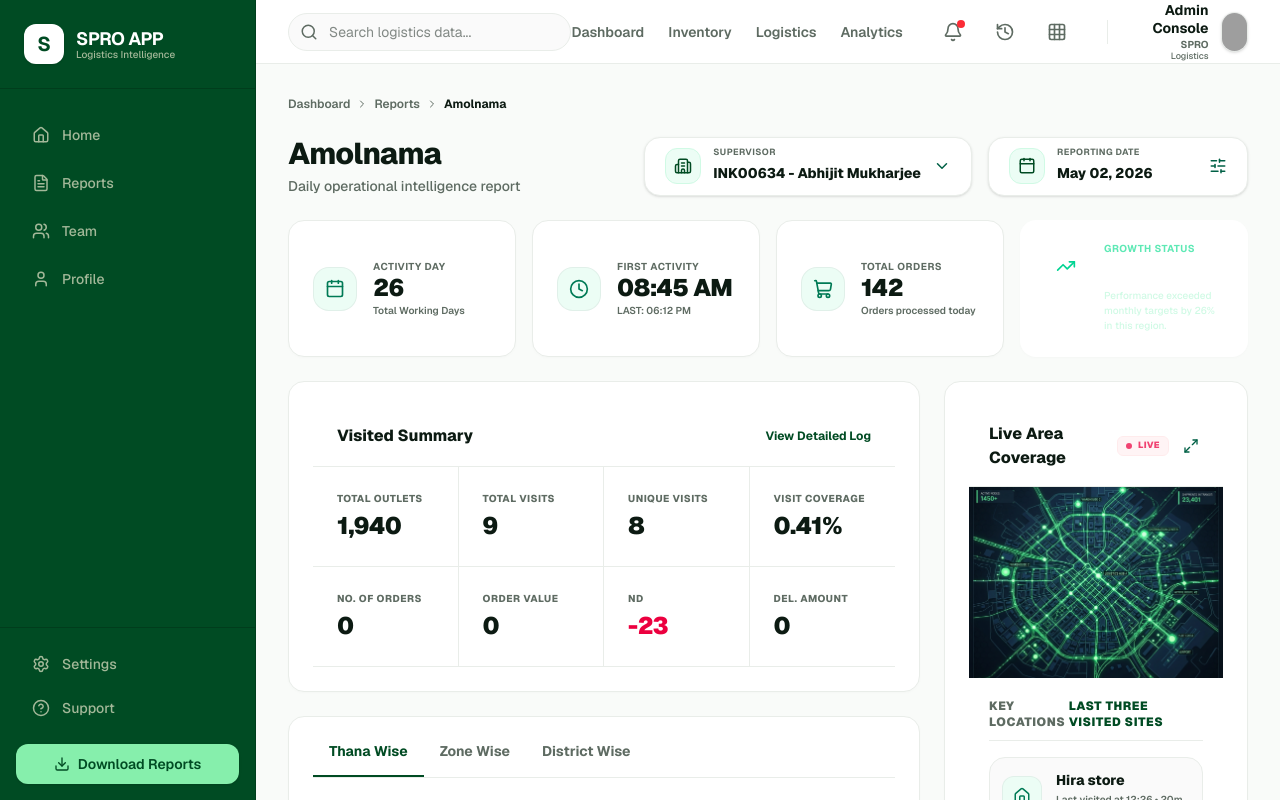
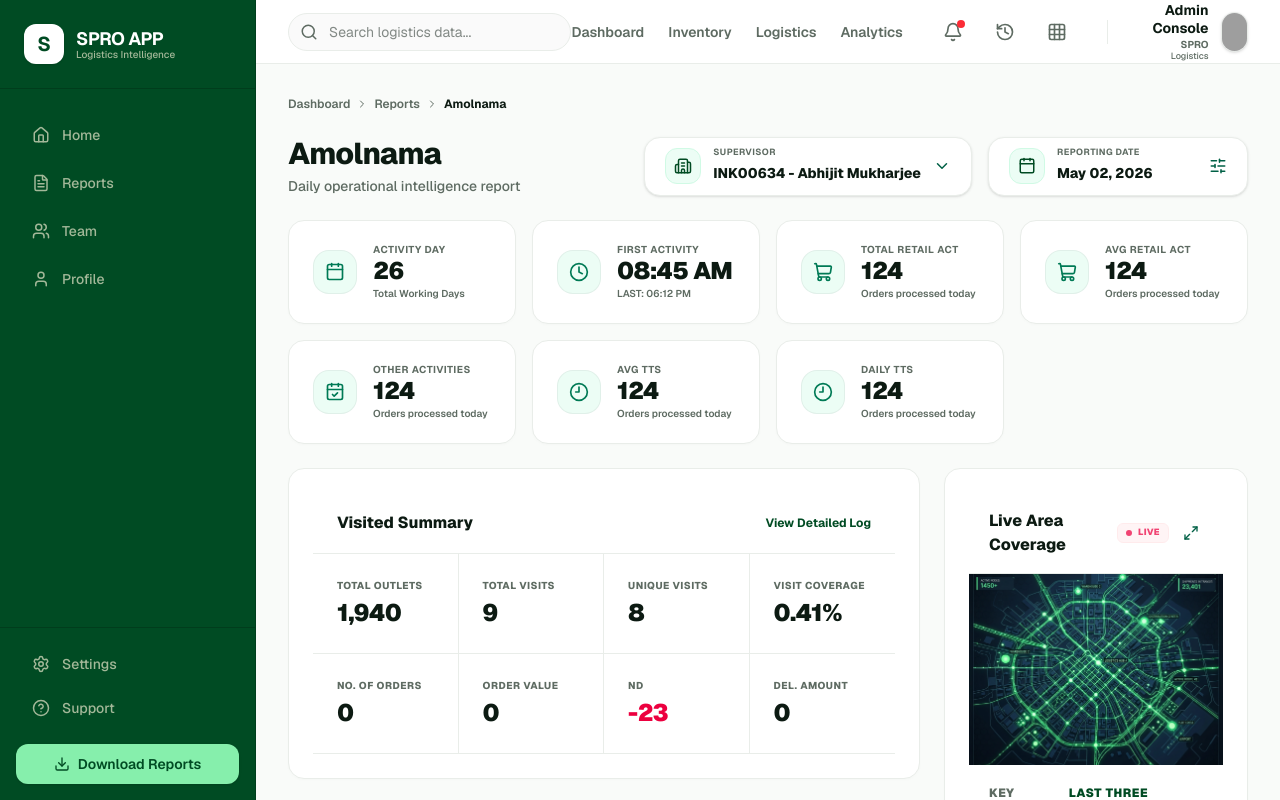
Before and after one commit to Nur-Alam-PRG-Dev/spro-app-frontend, a Next.js app: page /amolnama in a window 1280 px wide. Built offline with nearby package versions, Linux system fonts and the light colour scheme; grey boxes are pictures that could not be loaded.

Commit message:
revised some updates

```diff
--- a/src/app/amolnama/page.jsx
+++ b/src/app/amolnama/page.jsx
@@ -18,7 +18,9 @@ import {
   MoreVertical,
   Building2,
   MapPin,
-  ChevronDown
+  ChevronDown,
+  CalendarCheck,
+  Clock9
 } from 'lucide-react';
 
 function AmolnamaContent() {
@@ -56,13 +58,45 @@ function AmolnamaContent() {
       iconColor: 'text-emerald-700'
     },
     {
-      title: 'Total Orders',
-      value: '142',
+      title: 'Total Retail ACT',
+      value: '124',
       subText: 'Orders processed today',
       icon: ShoppingCart,
       iconBg: 'bg-emerald-50',
       iconColor: 'text-emerald-700'
-    }
+    },
+    {
+      title: 'AVG Retail ACT',
+      value: '124',
+      subText: 'Orders processed today',
+      icon: ShoppingCart,
+      iconBg: 'bg-emerald-50',
+      iconColor: 'text-emerald-700'
+    },
+    {
+      title: 'Other Activities',
+      value: '124',
+      subText: 'Orders processed today',
+      icon: CalendarCheck,
+      iconBg: 'bg-emerald-50',
+      iconColor: 'text-emerald-700'
+    },
+    {
+      title: 'AVG TTS',
+      value: '124',
+      subText: 'Orders processed today',
+      icon: Clock9,
+      iconBg: 'bg-emerald-50',
+      iconColor: 'text-emerald-700'
+    },
+    {
+      title: 'Daily TTS',
+      value: '124',
+      subText: 'Orders processed today',
+      icon: Clock9,
+      iconBg: 'bg-emerald-50',
+      iconColor: 'text-emerald-700'
+    },
   ];
 
   const visitedSummaryMetrics = [
@@ -261,29 +295,6 @@ function AmolnamaContent() {
               </Card>
             );
           })}
-
-          {/* Growth Status (visible as column 4 on desktop, hidden or placed on mobile) */}
-          <div className="min-w-[240px] lg:min-w-0 flex-1 snap-start">
-            <Card
-              className="p-5 bg-[#003d1c] border-none text-white flex items-start gap-4 h-full"
-              hoverable={true}
-            >
-              <div className="w-11 h-11 rounded-2xl bg-white/10 flex items-center justify-center shrink-0">
-                <TrendingUp size={20} className="text-emerald-400" />
-              </div>
-              <div className="space-y-1">
-                <span className="block text-[10px] font-bold text-emerald-300 tracking-wider uppercase leading-none">
-                  Growth Status
-                </span>
-                <h2 className="text-2xl font-black tracking-tight leading-none text-white">
-                  +12.4%
-                </h2>
-                <p className="text-[10px] text-emerald-100 font-medium leading-normal mt-1.5">
-                  Performance exceeded monthly targets by 26% in this region.
-                </p>
-              </div>
-            </Card>
-          </div>
         </div>
       </div>
 
@@ -327,17 +338,14 @@ function AmolnamaContent() {
               {visitedSummaryMetrics.map((m, idx) => (
                 <div
                   key={idx}
-                  className={`p-6 border-r border-b border-[var(--color-border)] last:border-r-0 ${
-                    idx >= 4 ? 'border-b-0' : ''
-                  } ${
-                    (idx + 1) % 4 === 0 ? 'border-r-0' : ''
+                  className={`p-6 border-r border-b border-[var(--color-border)] last:border-r-0 ${idx >= 4 ? 'border-b-0' : ''
+                    } ${(idx + 1) % 4 === 0 ? 'border-r-0' : ''
                     }`}
                 >
                   <span className="block text-[10px] font-extrabold text-[var(--color-text-muted)] tracking-wider uppercase mb-1">
                     {m.label}
                   </span>
-                  <h3 className={`text-xl sm:text-2xl font-black tracking-tight ${
-                    m.isNegative ? 'text-rose-600' : 'text-[var(--color-text-main)]'
+                  <h3 className={`text-xl sm:text-2xl font-black tracking-tight ${m.isNegative ? 'text-rose-600' : 'text-[var(--color-text-main)]'
                     }`}>
                     {m.value}
                   </h3>
@@ -354,8 +362,7 @@ function AmolnamaContent() {
                 <button
                   key={tab}
                   onClick={() => setActiveSubTab(tab)}
-                  className={`pb-3.5 px-4 font-bold text-xs sm:text-sm border-b-2 transition-all ${
-                    activeSubTab === tab
+                  className={`pb-3.5 px-4 font-bold text-xs sm:text-sm border-b-2 transition-all ${activeSubTab === tab
                     ? 'border-[var(--color-primary)] text-[var(--color-primary)]'
                     : 'border-transparent text-[var(--color-text-muted)] hover:text-[var(--color-text-main)]'
                     }`}
@@ -507,8 +514,7 @@ function AmolnamaContent() {
               <button
                 key={tab}
                 onClick={() => setActiveActivityTab(tab)}
-                className={`px-3 py-1.5 rounded-lg text-xs font-extrabold transition-colors ${
-                  activeActivityTab === tab
+                className={`px-3 py-1.5 rounded-lg text-xs font-extrabold transition-colors ${activeActivityTab === tab
                   ? 'bg-white text-[var(--color-text-main)] shadow-sm'
                   : 'text-[var(--color-text-muted)] hover:text-[var(--color-text-main)]'
                   }`}
--- a/src/components/HalfSummary/TeamWiseView.jsx
+++ b/src/components/HalfSummary/TeamWiseView.jsx
@@ -119,7 +119,7 @@ export default function TeamWiseView({
                 onClick={() => toggleRepExpand(rep.id)}
                 className="w-full flex items-center justify-between p-4 sm:p-5 hover:bg-zinc-50/50 transition-colors cursor-pointer text-left focus:outline-none"
               >
-                <div className="flex items-center gap-3 min-w-0">
+                <div className="flex items-center gap-3 min-w-0 mr-2">
                   {/* Initials Avatar */}
                   <div className={`w-11 h-11 rounded-xl ${getAvatarBg(rep.avatarColor)} flex items-center justify-center font-extrabold text-sm shrink-0`}>
                     {rep.initials}
@@ -128,7 +128,7 @@ export default function TeamWiseView({
                     <h4 className="font-extrabold text-sm sm:text-base text-[var(--color-text-main)] truncate leading-tight">
                       {rep.name}
                     </h4>
-                    <span className="text-xs text-[var(--color-text-muted)] font-semibold mt-1 block">
+                    <span className="text-[8px] text-[var(--color-text-muted)] font-semibold mt-1 block">
                       {rep.role}
                     </span>
                   </div>
@@ -139,7 +139,7 @@ export default function TeamWiseView({
                     <span className="block text-[8px] font-black text-[var(--color-text-muted)] uppercase tracking-wider">
                       Total Revenue
                     </span>
-                    <span className="text-sm sm:text-base font-extrabold text-[var(--color-text-main)]">
+                    <span className="text-[12px] sm:text-base font-extrabold text-[var(--color-text-main)]">
                       {formatCurrency(rep.revenue)}
                     </span>
                   </div>
```
Lines whose indentation alone changed are shown as unchanged.
